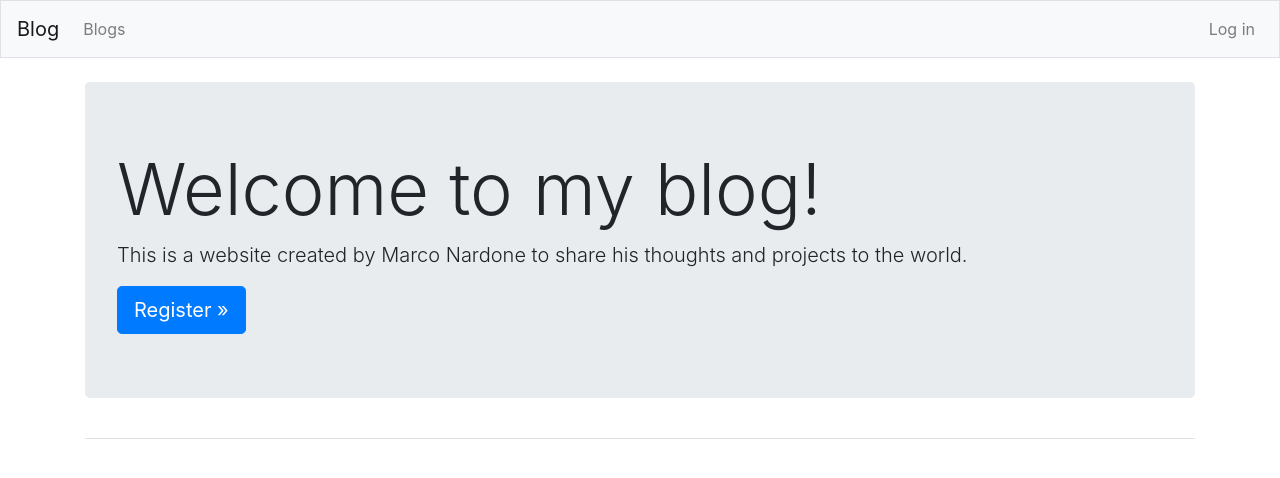
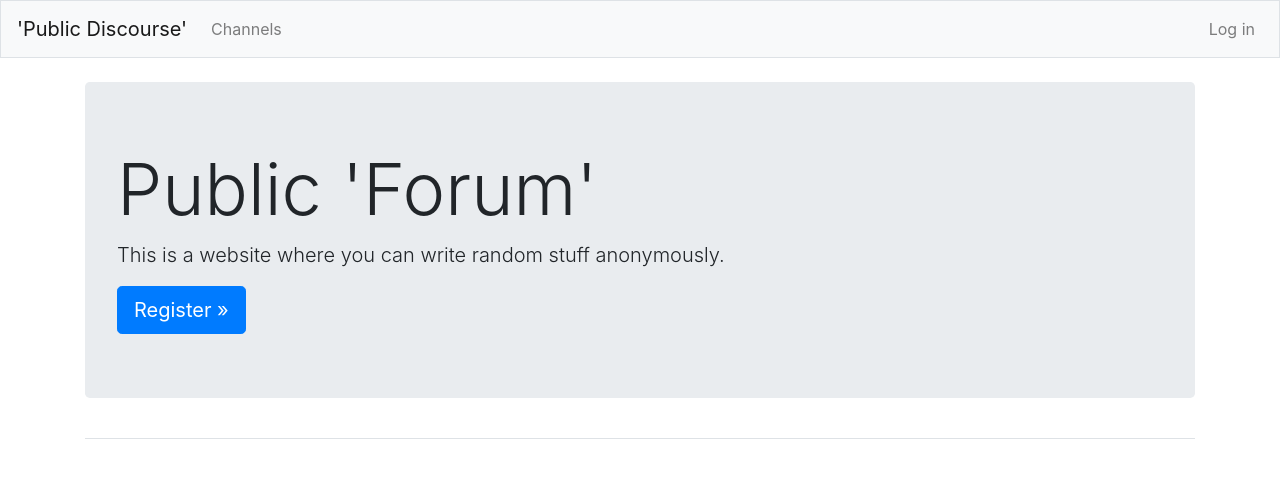
Before and after one commit to majinmarco/Blog, a Django app: page / in a window 1280 px wide. Shown: the top 478 px of the page. Run offline with Django 3.2, Linux system fonts and the light colour scheme; some libraries are stand-ins or nearby versions.

Commit message:
Public Discourse version

```diff
--- a/blogs/templates/blogs/base.html
+++ b/blogs/templates/blogs/base.html
@@ -15,7 +15,7 @@
 
 	<nav class="navbar navbar-expand-md navbar-light bg-light mb-4 border">
 
-		<a class="navbar-brand" href="{% url 'blogs:index' %}">Blog</a>
+		<a class="navbar-brand" href="{% url 'blogs:index' %}">'Public Discourse'</a>
 
 		<button class="navbar-toggler" type="button" data-toggle="collapse" data-target="#navbarCollapse" aria-controls="navbarCollapse" aria-expanded="false" aria-label="Toggle navigation">
 			<span class="navbar-toggler-icon"></span></button>
@@ -23,7 +23,7 @@
 			<ul class="navbar-nav mr-auto">
 				<li class="nav-item">
 					<a class="nav-link" href="{% url 'blogs:blogs' %}">
-					Blogs</a></li>
+					Channels</a></li>
 			</ul>
 			<ul class="navbar-nav ml-auto">
 				{% if user.is_authenticated %}
--- a/blogs/templates/blogs/blogs.html
+++ b/blogs/templates/blogs/blogs.html
@@ -1,7 +1,7 @@
 {% extends "blogs/base.html" %}
 
 {% block page_header %}
-	<h1>Blogs</h1>
+	<h1>Channels</h1>
 {% endblock page_header %}
 
 {% block content %}
@@ -17,9 +17,9 @@
 				</h3></li>
 			{% endif %}
 		{% empty %}
-			<li><h3>No blogs have been added yet.</h3></li>
+			<li><h3>No channels have been added yet.</h3></li>
 		{% endfor %}
 	</ul>
 
-	<h3><a href="{% url 'blogs:new_blog' %}">Add a new blog</a></h3>
+	<h3><a href="{% url 'blogs:new_blog' %}">Add a new channel</a></h3>
 {% endblock content %}
--- a/blogs/templates/blogs/index.html
+++ b/blogs/templates/blogs/index.html
@@ -2,9 +2,9 @@
 
 {% block page_header %}
 	<div class="jumbotron">
-		<h1 class="display-3">Welcome to my blog!</h1>
+		<h1 class="display-3">Public 'Forum'</h1>
 
-		<p class="lead">This is a website created by Marco Nardone to share his thoughts and projects to the world.</p>
+		<p class="lead">This is a website where you can write random stuff anonymously.</p>
 
 		<a class="btn btn-lg btn-primary" href="{% url 'users:register' %}" role="button">Register &raquo;</a>
 	</div>
--- a/blogs/templates/blogs/new_blog.html
+++ b/blogs/templates/blogs/new_blog.html
@@ -2,7 +2,7 @@
 {% load bootstrap4 %}
 
 {% block page_header %}
-	<h2>Add a new blog:</h2>
+	<h2>Add a new channel:</h2>
 {% endblock page_header %}
 
 {% block content %}
@@ -11,7 +11,7 @@
 		{% csrf_token %}
 		{% bootstrap_form form %}
 		{% buttons %}
-			<button name="submit" class="btn btn-primary">Add blog</button>
+			<button name="submit" class="btn btn-primary">Add channel</button>
 		{% endbuttons %}
 
 		<input type="hidden" name="next" value="{% url 'blogs:blogs' %}" />
```
